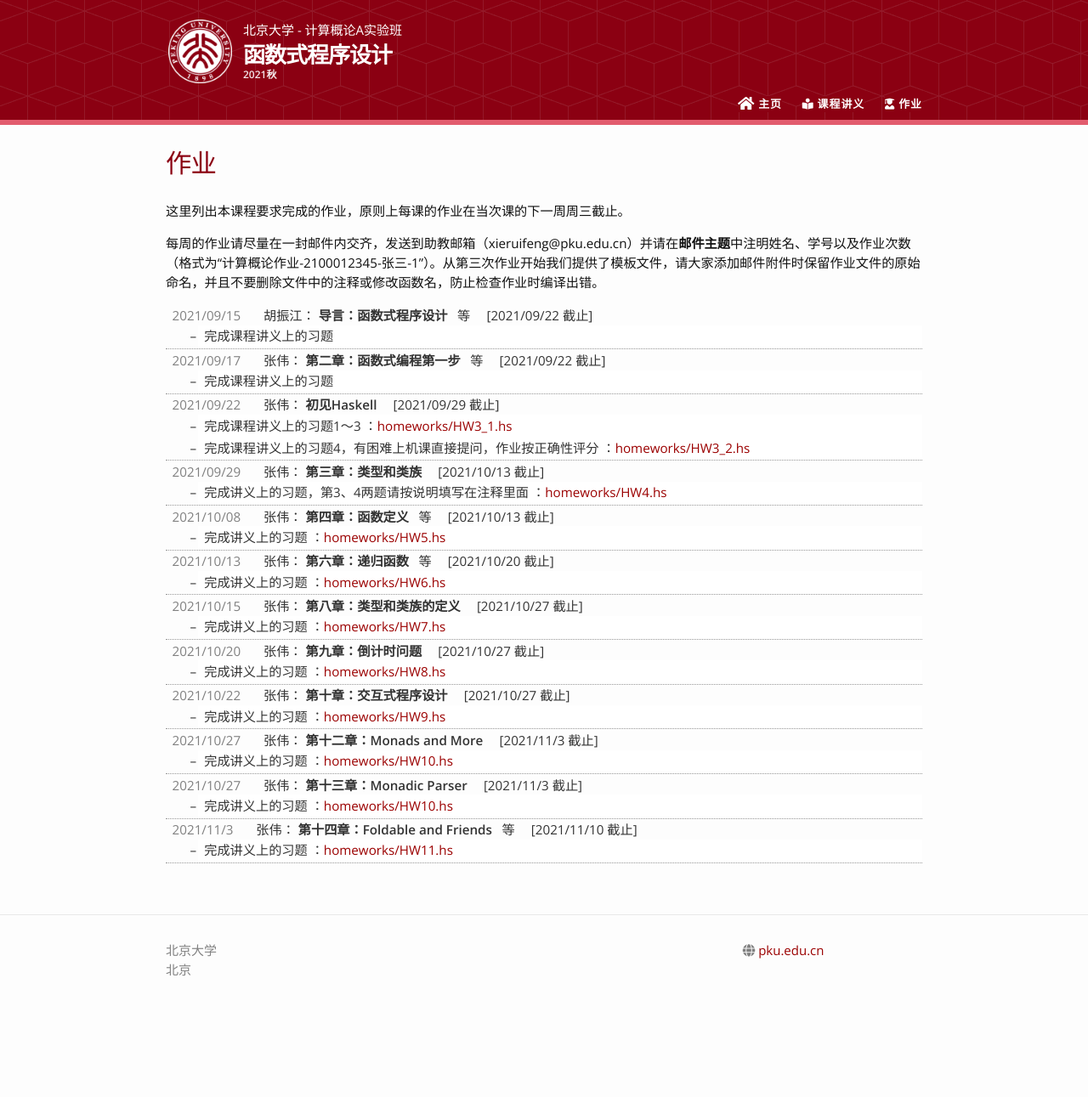
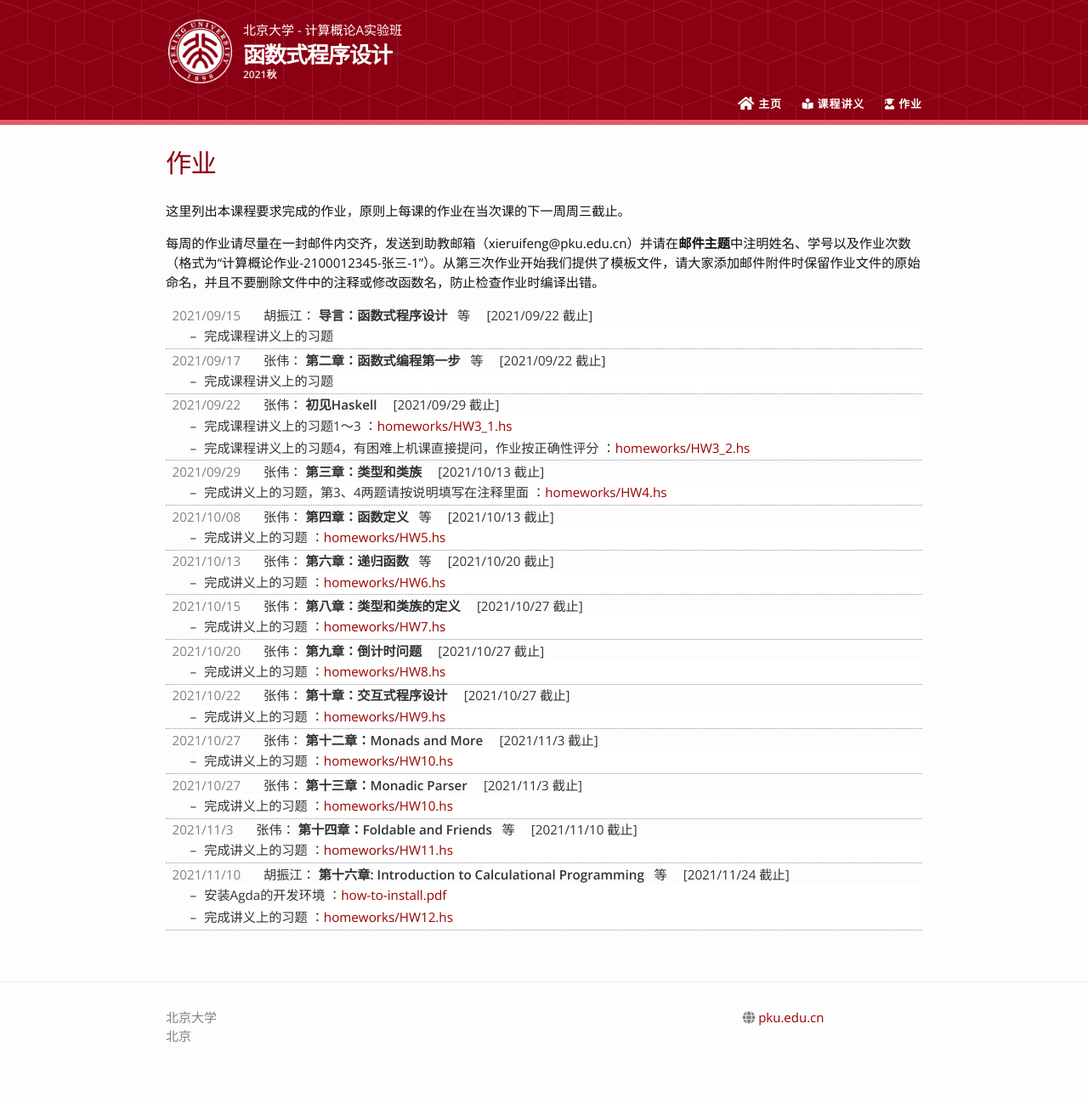
Before and after one commit to zhenjiang888/FP, a Jekyll site: the page built from 2021/assignments.md, in a window 1280 px wide. Shown: the whole page at 85% size. Built offline with Jekyll 4.4.1, drawn with Linux system fonts in a browser that asks for light colours; nearby versions of some CDN libraries; before the commit the page ends 1212 px from its top, so only the background shows below that.

Commit message:
upload agda-intro & agda1

```diff
--- a/_data/_2021.yaml
+++ b/_data/_2021.yaml
@@ -139,4 +139,18 @@
   slides:
   - title: "函数式编程思想在其他编程语言中的应用"
     link: FP in other lang V0.1.pdf
+- teacher: 胡振江
+  date: 2021/11/10
+  slides:
+  - title: "第十六章: Introduction to Calculational Programming"
+    link: program-calculation-intro.pdf
+  - title: "第十七章：Agda的基本概念(1)"
+    link: Agda1.pdf
+  assignment:
+    descriptions:
+    - text: 安装Agda的开发环境
+      link: how-to-install.pdf
+    - text: 完成讲义上的习题
+      link: homeworks/HW12.hs
+    due: 2021/11/24
 updates: []
```
Also changed, not shown: 2 other files.
